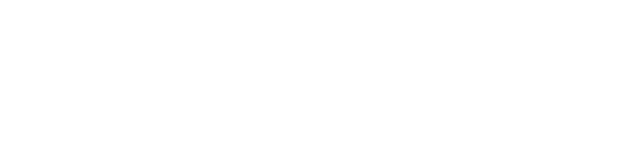
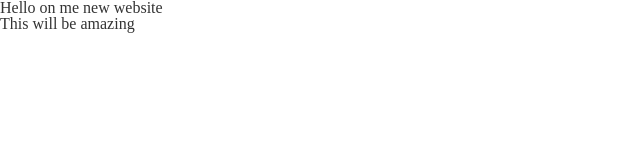
Before and after one commit to mkorzeniowski/js_binary, a website: page app/index.html in a window 1280 px wide. Shown: the whole page, without its empty margins (0-640 px from the left). Drawn offline with Linux system fonts and the light colour scheme.

Commit message:
added second section

```diff
--- a/app/index.html
+++ b/app/index.html
@@ -14,6 +14,8 @@
   </head>
   <body>
     <header>
+      <h1> Hello on me new website </h1>
+      <p> This will be amazing </p>
     </header>
 
     <footer>
--- a/app/js/script1.js
+++ b/app/js/script1.js
@@ -1,6 +1,6 @@
 window.onload = init;
 function init(){
 
-
+  console.log('woow');
 
 }
```
